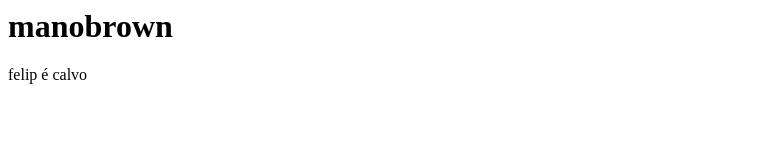
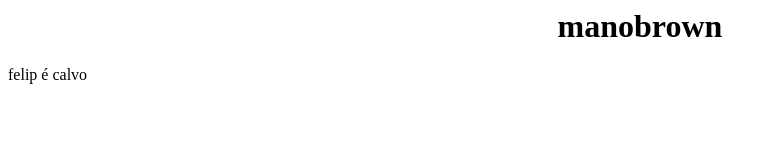
Before and after one commit to CursoDePescaria/pescariadocurso.github.io, a plain HTML site: page index.html in a window 1280 px wide. Shown: the whole page, without its empty margins (0-777 px from the left). Drawn offline with Linux system fonts and the light colour scheme.

Commit message:
Update index.html

```diff
--- a/index.html
+++ b/index.html
@@ -3,7 +3,7 @@
 <title>gabrielyudi</title>
 </head>
 <body>
-<h1>manobrown</h1>
+<center><h1>manobrown</h1></center>
   <p> felip é calvo</p>
 
 
```
